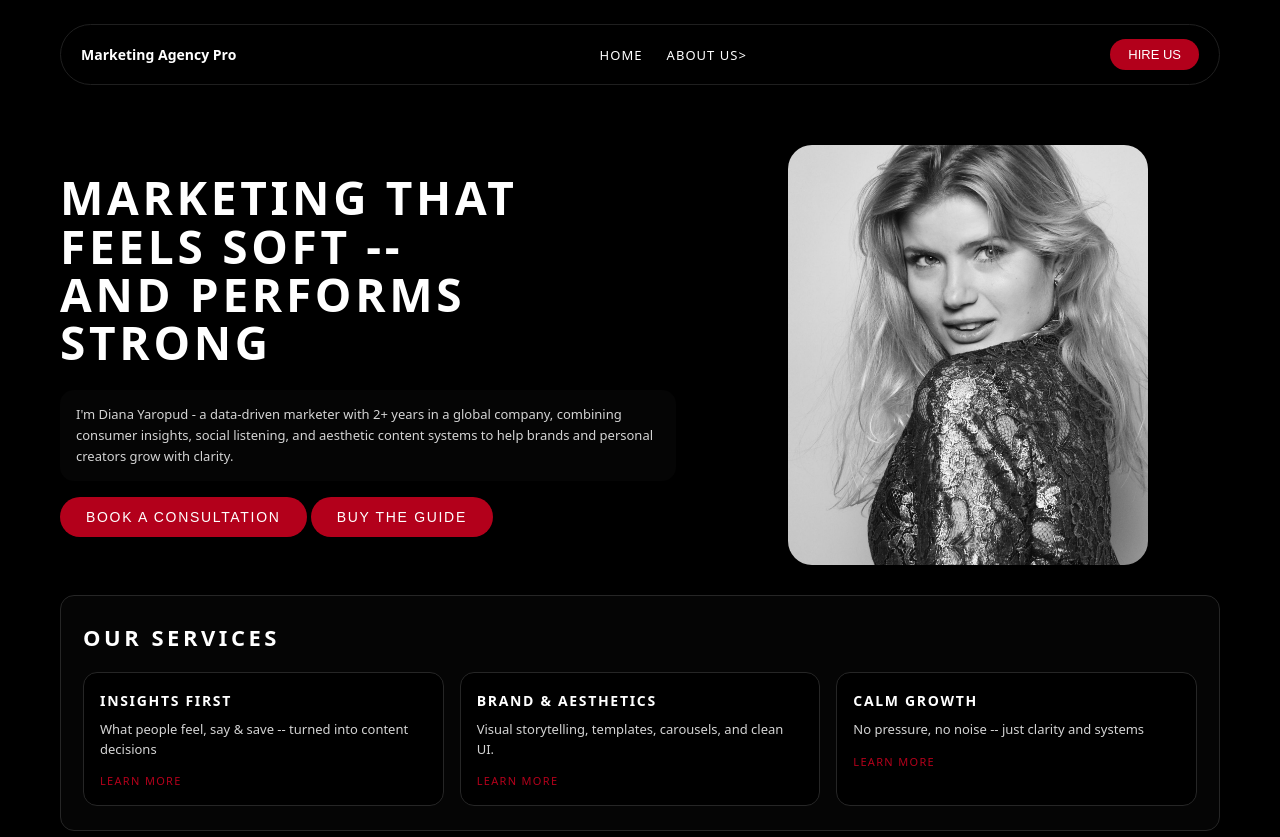
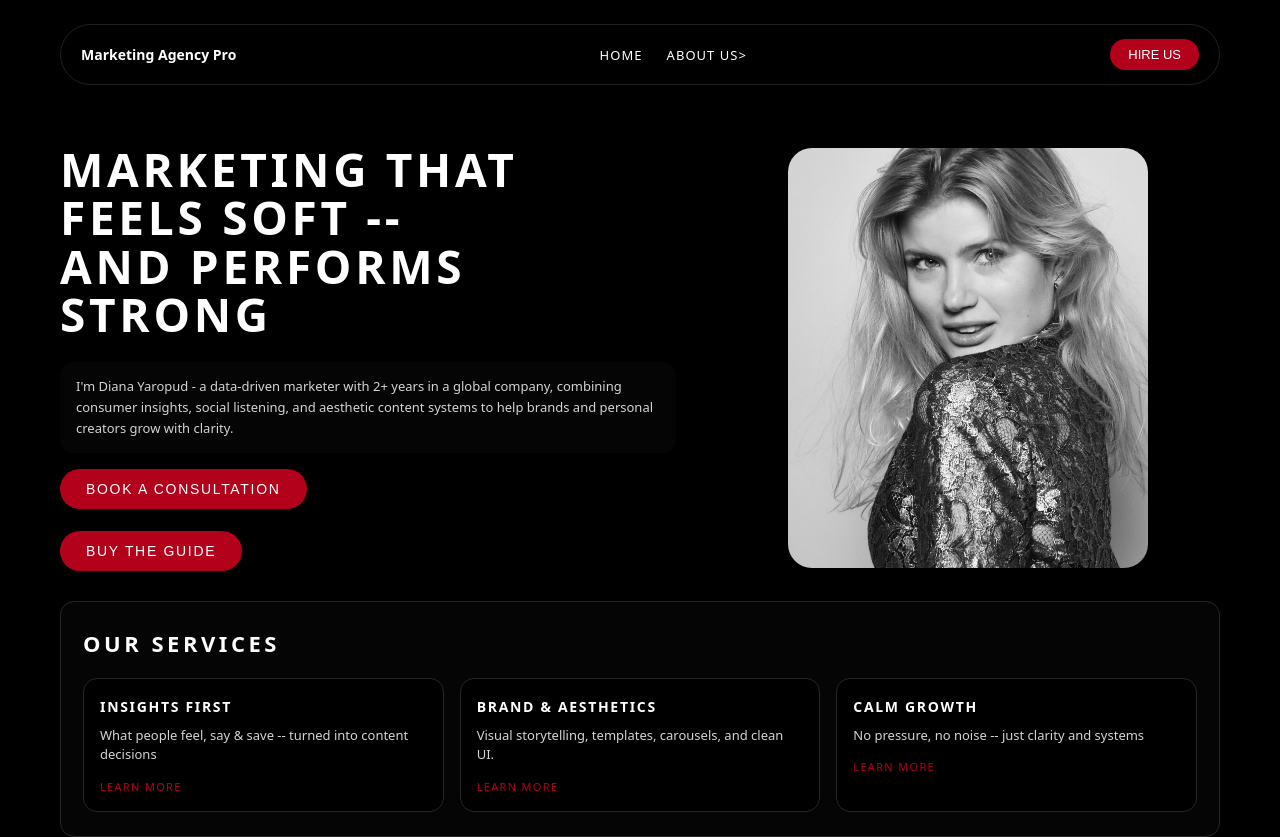
Before and after one commit to Di0802/website, a plain HTML site: page index.html in a window 1280 px wide. Shown: the top 837 px of the page. Drawn offline with Linux system fonts and the light colour scheme.

Commit message:
Add files via upload

```diff
--- a/index.html
+++ b/index.html
@@ -2,7 +2,7 @@
 <html lang="en">
 <head>
   <meta charset="UTF-8" />
-  <title>Marketing Agency Pro</title>
+  <title>Myronivna Agency</title>
   <meta name="viewport" content="width=device-width, initial-scale=1.0" />
   <style>
 :root {
@@ -1173,7 +1173,7 @@ textarea {
         <div class="hero-sub slide-up">
          I'm Diana Yaropud - a data-driven marketer with 2+ years in a global company, combining consumer insights, social listening, and aesthetic content systems to help brands and personal creators grow with clarity.
         </div>
-        <button class="hero-button slide-up">Book a Consultation</button>
+        <button class="hero-button slide-up">Book a Consultation</button><br><br>
         <button class="hero-button slide-up">Buy the Guide</button>
       </div>
       <div class="hero-right">
```
